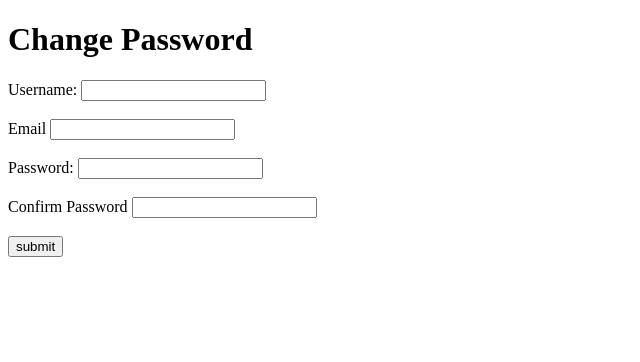
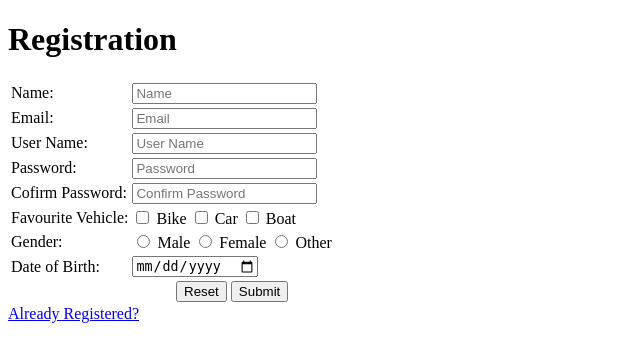
Before and after one commit to ho-ssain/WEB_Tech, a PHP site: page /myForm.php in a window 1280 px wide. Shown: the top 362 px of the page, without its empty margins (0-640 px from the left). Run offline with PHP 8.4, Linux system fonts and the light colour scheme.

Commit message:
Update myForm.php

```diff
--- a/labTask2/myForm.php
+++ b/labTask2/myForm.php
@@ -1,65 +1,185 @@
 <?php
-    $usernameV = $emailV = $passV = $cpassV = "";
-    $generalError = "";
+            $validateCheckBox = "";
+            $validateName = "";
+            $validateUserName = "";
+            $validateEmail = "";
+            $validateDob = "";
+            $validateGender = "";
+            $v1=$v2=$v3= "";
+            $validatePassword = "";
+            $validateCPassword = "";
+            $ValidateAllField = "";
 
-    if($_SERVER["REQUEST_METHOD"] == "POST") {
-        $username = $_REQUEST["username"];
+            if($_SERVER["REQUEST_METHOD"] == "POST")
+            {
+                $name = $_REQUEST["name"];
                 $email = $_REQUEST["email"];
+                $userName = $_REQUEST["username"];
                 $password = $_REQUEST["password"];
                 $cpassword = $_REQUEST["cpassword"];
 
-        if(empty($username) || empty($email) || empty($password) || empty($cpassword)) {
-            $generalError = "Please fill up all the fields";
-        } else {
-            if(!preg_match("/[a-zA-Z0-9._]+/", $username)) {
-                $usernameV = "Username can only have alphanumeric characters/period/underscore";
+                if(empty($name) || empty($_REQUEST["gender"]) || empty($password) || empty($cpassword) || empty($userName))
+                {
+                    $ValidateAllField = "Please Fillup All The Field!!";
                 }
-            if(strlen($username) < 5) {
-                $usernameV .= "Username must contain atleast 5 characters";
+                if(empty($name) || strlen($name)<4)
+                {
+                    $validateName = "You must Enter a valid Name";
+                }
+                if(empty($userName) || strlen($userName)<6 || !preg_match("/^[A-Za-z0-9_~\-!@.#\$%\^&*\(\)]+$/",$userName))
+                {
+                    $validateUserName = "Please enter Username Correctly";
+                }
+                if(empty($email) || !preg_match("/^[_a-z0-9-]+(\.[_a-z0-9-]+)*@[a-z0-9-]+(\.[a-z0-9-]+)*(\.[a-z]{2,})$/i",$email))
+                {
+                    $validateEmail = "You must Enter a valid Email";
                 }
 
-            if(!preg_match("/^[_a-z0-9-]+(\.[_a-z0-9-]+)*@[a-z0-9-]+(\.[a-z0-9-]+)*(\.[a-z]{2,6})$/i", $email)) {
-                $emailV = "Please enter a valid email";
+                if(empty($_REQUEST["gender"]))
+                {
+                    $validateGender = "Please select a gender";
+                }
+                if(empty($_REQUEST["dob"]))
+                {
+                    $validateDob = "Please Enter a Date";
                 }
 
-            if(!preg_match("/(?=.*[@#$%^&+=]).*$/", $password)) {
-                $passV = "Password atleast contain 1 special character";
+                if(empty($password) || strlen($password)<8)
+                {
+                    $validatePassword = "You must Enter a Password";
                 }
-            if(strlen($password) < 6) {
-                $passV .= "Password must contain atleast 6 characters";
+                if( $password !=  $cpassword)
+                {
+                    $validateCPassword = "Confirm Password isn't match";
                 }
-            if($password != $cpassword) {
-                $cpassV = "Both password have to match";
+                if(!isset($_REQUEST["vehicle1"]) && !isset($_REQUEST["vehicle2"]) && !isset($_REQUEST["vehicle3"]))
+                {
+                    $validateCheckBox = "Please select at least one checkbox";
                 }
             }
-    }
+
         ?>
 
-
 <!DOCTYPE html>
-<html lang="en">
+<html>
     <head>
-    <meta charset="UTF-8">
-    <meta http-equiv="X-UA-Compatible" content="IE=edge">
-    <meta name="viewport" content="width=device-width, initial-scale=1.0">
-    <title>Document</title>
+        <title>Registration Form</title>
     </head>
     <body>
-    <h1>Change Password</h1>
-    <form action="<?php echo $_SERVER['PHP_SELF'] ?>" method="POST">
-        <label for="username">Username: </label>
-        <input type="text" name="username"> <br>
-        <?php echo $usernameV ?><br>
-        <label for="email">Email</label>
-        <input type="text" name="email"><br>
-        <?php echo $emailV ?><br>
-        <label for="password">Password: </label>
-        <input type="password" name="password"><br>
-        <?php echo $passV ?><br>
-        <label for="cpassword">Confirm Password</label>
-        <input type="password" name="cpassword"> <br>
-        <?php echo $cpassV ?><br>
-        <input type="submit" value="submit">
+        <h1>Registration</h1>
+        <form value="Registration" action="<?php echo $_SERVER["PHP_SELF"]?>" method="POST">
+            <table>
+                <tr>
+                    <td>
+                        <label>Name:</label>
+                    </td>
+                    <td>
+                        <input type="text" id="name" name="name" placeholder="Name">
+                    </td>
+                    <td>
+                        <?php echo $validateName; ?>
+                    </td>
+                </tr>
+                <tr>
+                    <td>
+                        <label>Email:</label>
+                    </td>
+                    <td>
+                        <input type="email" id="email" name="email" placeholder="Email">
+                    </td>
+                    <td>
+                        <?php echo $validateEmail; ?>
+                    </td>
+                </tr>
+                <tr>
+                    <td>
+                        <label>User Name:</label>
+                    </td>
+                    <td>
+                        <input type="text" id="username" name="username" placeholder="User Name">
+                    </td>
+                    <td>
+                        <?php echo $validateUserName; ?>
+                    </td>
+                </tr>
+                <tr>
+                    <td>
+                        <label>Password:</label>
+                    </td>
+                    <td>
+                        <input type="password" id="password" name="password" placeholder="Password">
+                    </td>
+                    <td>
+                        <?php echo $validatePassword; ?>
+                    </td>
+                </tr>
+                <tr>
+                    <td>
+                        <label>Cofirm Password:</label>
+                    </td>
+                    <td>
+                        <input type="password" id="cpassword" name="cpassword" placeholder="Confirm Password">
+                    </td>
+                    <td>
+                        <?php echo $validateCPassword; ?>
+                    </td>
+                </tr>
+                <tr>
+                    <td>
+                        Favourite Vehicle:
+                    </td>
+                    <td>
+                        <input type="checkbox" id="vehicle1" name="vehicle1" value="bike">
+                        Bike
+                        <input type="checkbox" id="vehicle2" name="vehicle2" value="car">
+                        Car
+                        <input type="checkbox" id="vehicle3" name="vehicle3" value="boat">
+                        Boat
+                    <td>
+                        <?php echo $validateCheckBox; ?>
+                    </td>
+                </tr>
+                <tr>
+                    <td>
+                        <label>Gender:</label>
+                    </td>
+                    <td>
+                        <input type="radio" id="gender" name="gender" value="male">
+                        <label for="male">Male</lable>
+                        <input type="radio" id="gender" name="gender" value="female">
+                        <label for="female">Female</lable>
+                        <input type="radio" id="gender" name="gender" value="other">
+                        <label for="other">Other</lable>
+                    </td>
+                    <td>
+                        <?php echo $validateGender; ?>
+                    </td>
+                </tr>
+                <tr>
+                    <td>
+                        <label>Date of Birth:</label>
+                    </td>
+                    <td>
+                        <input type="date" id="dob" name="dob">
+                    </td>
+                    <td>
+                        <?php echo $validateDob; ?>
+                    </td>
+                </tr>
+
+                <tr>
+                    <td>
+                    </td>
+                    <td align="center">
+                        <input type="reset" value="Reset">
+                        <input type="submit" value="Submit">
+                    </td>
+                    <td>
+                        <?php echo $ValidateAllField; ?>
+                    </td>
+                </tr>
+            </table>
+            <a href="login.php">Already Registered?</a>
         </form>
     </body>
 </html>
```
Lines whose indentation alone changed are shown as unchanged.
